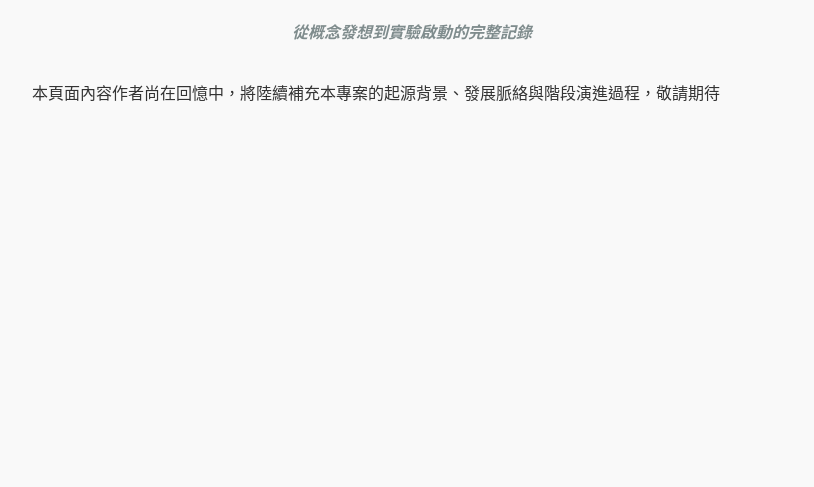
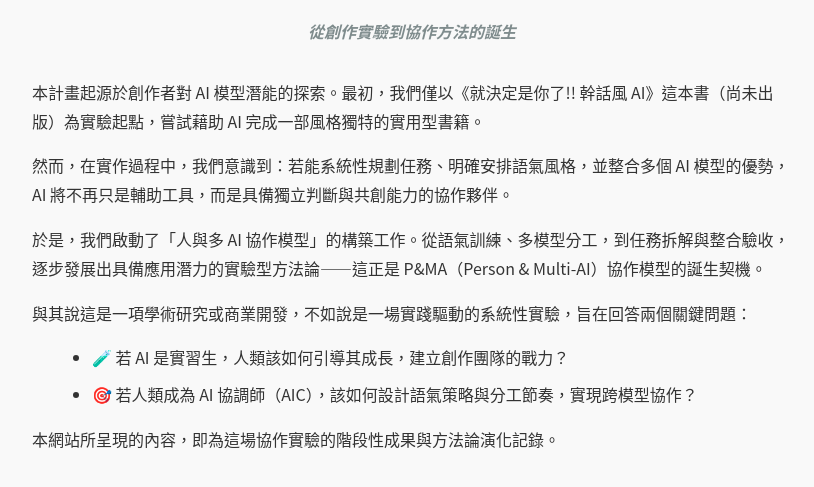
Before and after one commit to pma-lab/pma-method, a plain HTML site: page lab-origin.html in a window 1280 px wide. Shown: the part 103-590 px from the top of the page, without its empty margins (228-1042 px from the left). Drawn offline with Linux system fonts and the light colour scheme.

Commit message:
Update lab-origin.html

```diff
--- a/lab-origin.html
+++ b/lab-origin.html
@@ -5,14 +5,22 @@
     <meta name="viewport" content="width=device-width, initial-scale=1.0">
     <title>計畫源起｜發展歷程 - P&MA 人與多AI共創實驗室</title>
     <meta name="description" content="P&MA 人與多AI共創實驗室計畫源起｜發展歷程。">
-    <meta name="keywords" content="常見問題, P&MA, AI協作, 數據保護, 網站隱私">
+    <meta name="keywords" content="計畫源起｜發展歷程, P&MA, AI協作, 數據保護, 網站隱私">
     <link rel="stylesheet" href="css/style.css"> </head>
 <body>
     <div class="main-content">
         <h1>計畫源起｜發展歷程</h1>
-        <p style="text-align: center; font-style: italic; color: #7f8c8d; margin-bottom: 2em;"><strong>從概念發想到實驗啟動的完整記錄</strong></p>
+        <p style="text-align: center; font-style: italic; color: #7f8c8d; margin-bottom: 2em;"><strong>從創作實驗到協作方法的誕生</strong></p>
 
-        <p>本頁面內容作者尚在回憶中，將陸續補充本專案的起源背景、發展脈絡與階段演進過程，敬請期待</p>
+        <p>本計畫起源於創作者對 AI 模型潛能的探索。最初，我們僅以《就決定是你了!! 幹話風 AI》這本書（尚未出版）為實驗起點，嘗試藉助 AI 完成一部風格獨特的實用型書籍。</p>
+        <p>然而，在實作過程中，我們意識到：若能系統性規劃任務、明確安排語氣風格，並整合多個 AI 模型的優勢，AI 將不再只是輔助工具，而是具備獨立判斷與共創能力的協作夥伴。</p>
+        <p>於是，我們啟動了「人與多 AI 協作模型」的構築工作。從語氣訓練、多模型分工，到任務拆解與整合驗收，逐步發展出具備應用潛力的實驗型方法論——這正是 P&MA（Person & Multi-AI）協作模型的誕生契機。</p>
+        <p>與其說這是一項學術研究或商業開發，不如說是一場實踐驅動的系統性實驗，旨在回答兩個關鍵問題：</p>
+        <ul>
+            <li>🧪 若 AI 是實習生，人類該如何引導其成長，建立創作團隊的戰力？</li>
+            <li>🎯 若人類成為 AI 協調師（AIC），該如何設計語氣策略與分工節奏，實現跨模型協作？</li>
+        </ul>
+        <p>本網站所呈現的內容，即為這場協作實驗的階段性成果與方法論演化記錄。</p>
     </div>
 </body>
 </html>
```
